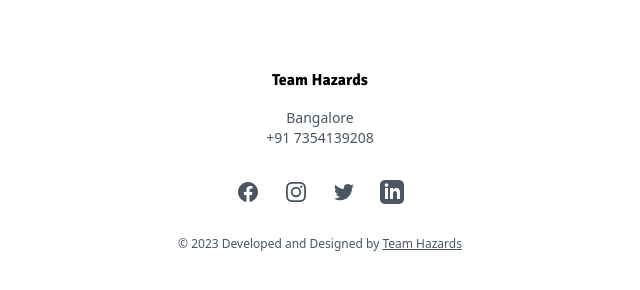
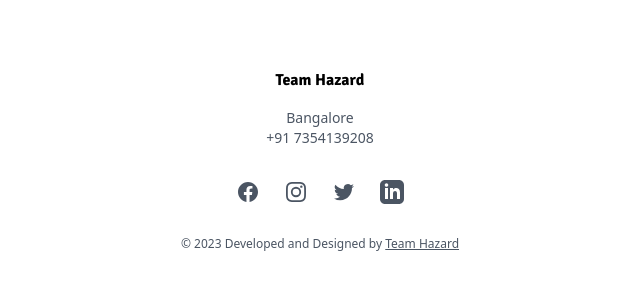
Before and after one commit to HoneyVerma22/FSWD-Proj, a website: page dist/contact.html in a window 1280 px wide. Shown: the part 660-950 px from the top of the page, 320-960 px from the left. Drawn offline with nearby package versions, Linux system fonts and the light colour scheme; files that its build step writes are made by us from their sources.

Commit message:
Update contact.html

```diff
--- a/dist/contact.html
+++ b/dist/contact.html
@@ -125,7 +125,7 @@
     <div class="max-w-screen-xl py-16 mx-auto">
       <div class="grid grid-cols-1 gap-8 text-center mx-auto">
         <div>
-          <p class="font-signika"><b>Team Hazards</b></p>
+          <p class="font-signika"><b>Team Hazard</b></p>
           <p class="mt-4 text-sm text-gray-600 dark:text-gray-300">
             Bangalore<br />+91 7354139208
           </p>
@@ -171,7 +171,7 @@
       </div>
       <p class="mt-8 text-xs text-gray-600 dark:text-gray-300 text-center">
         © 2023 Developed and Designed by
-        <a href="www.linkedin.com/in/honey-verma-373623209" class="underline">Team Hazards</a>
+        <a href="www.linkedin.com/in/honey-verma-373623209" class="underline">Team Hazard</a>
       </p>
     </div>
   </footer>
```
